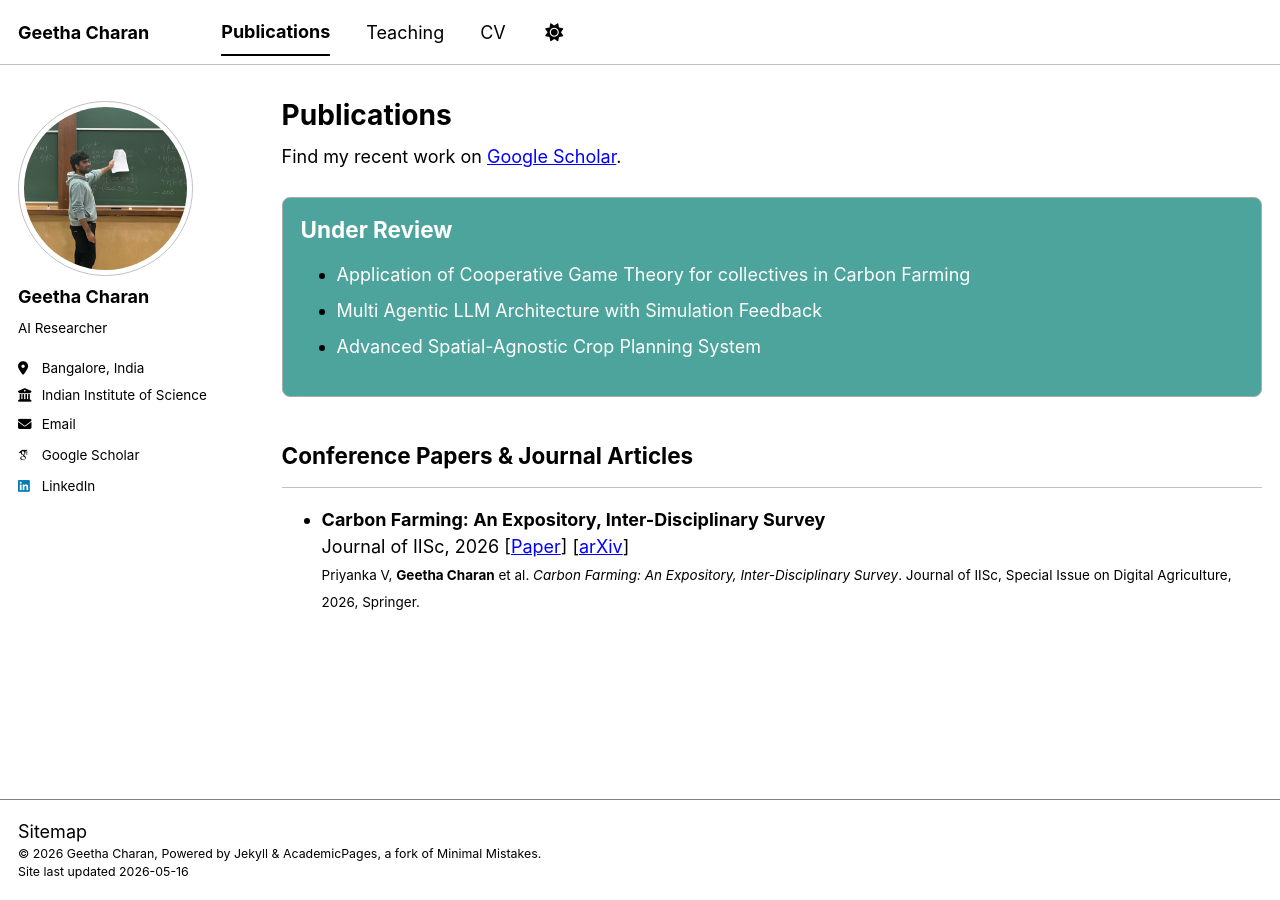
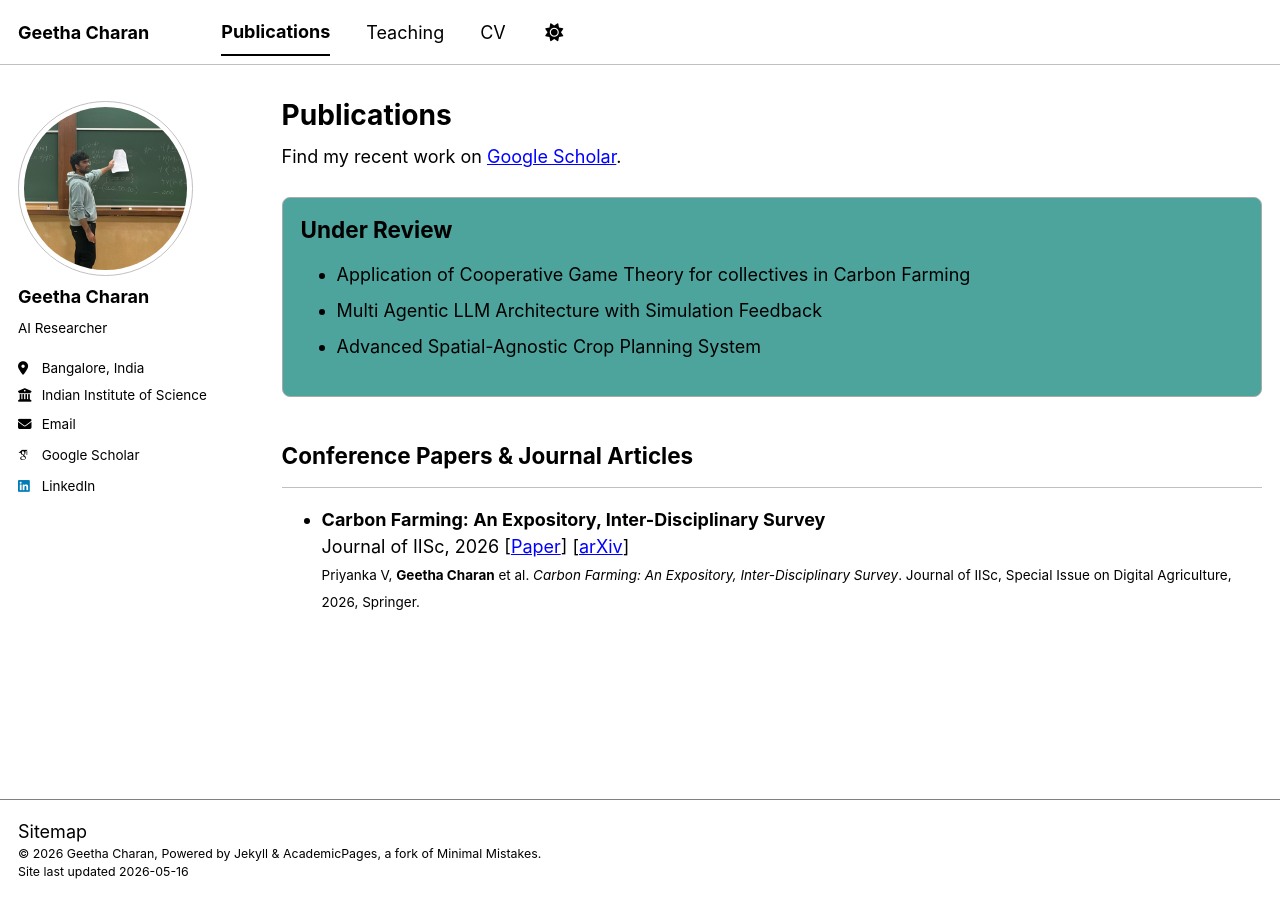
Before and after one commit to GeethaCharan31/geethacharan31.github.io, a Jekyll site: the page built from _pages/publications.html, in a window 1280 px wide. Built offline with Jekyll 4.4.1, drawn with Linux system fonts in a browser that asks for light colours; some web fonts are replaced; a script bundle is joined from its source files by our own code; library files that are not in the unit come from our copies.

Commit message:
[Update] Simplify 'Under Review' section in publications.html by removing unnecessary styles for improved readability

```diff
--- a/_pages/publications.html
+++ b/_pages/publications.html
@@ -15,11 +15,11 @@ author_profile: true
 <div style="border: 1px solid #aaa; border-radius: 8px; background: #4DA49C; padding: 1em; margin: 1.5em 0;">
   {% assign under_review_pubs = site.publications | where_exp: "p", "p.working_title" %}
   {% if under_review_pubs.size > 0 %}
-    <h2 style="margin-top: 0; color: #fff;">Under Review</h2>
+    <h2 style="margin-top: 0">Under Review</h2>
     <ul style="padding-left: 2em;">
       {% for post in under_review_pubs reversed %}
         <li>
-          <span style="color:#fff;">{{ post.working_title }}</span>
+          <span>{{ post.working_title }}</span>
         </li>
       {% endfor %}
     </ul>
```
